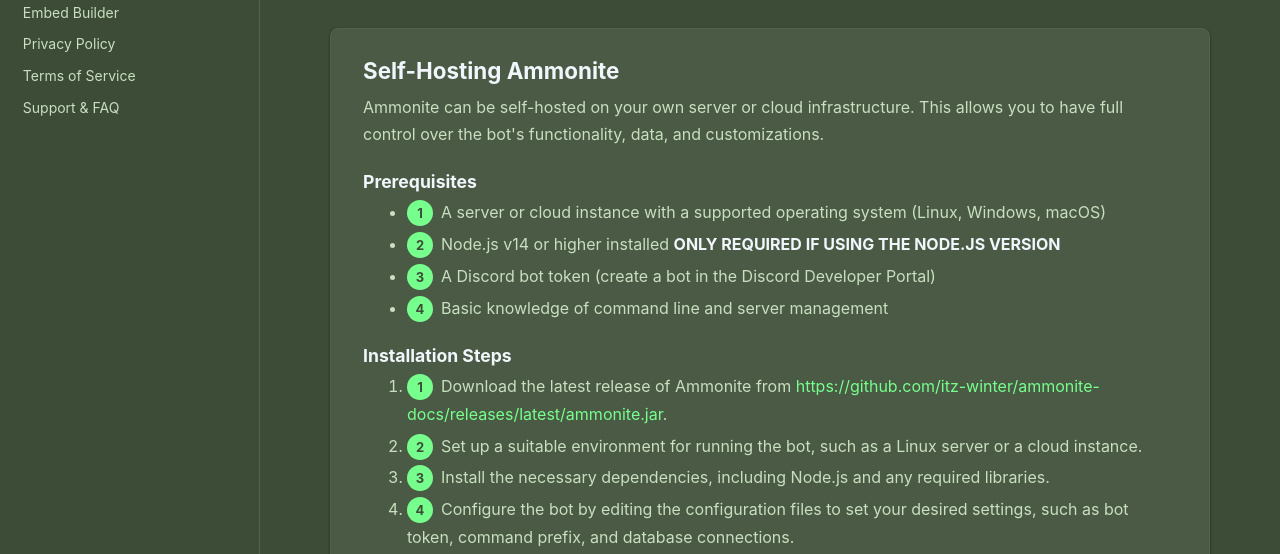
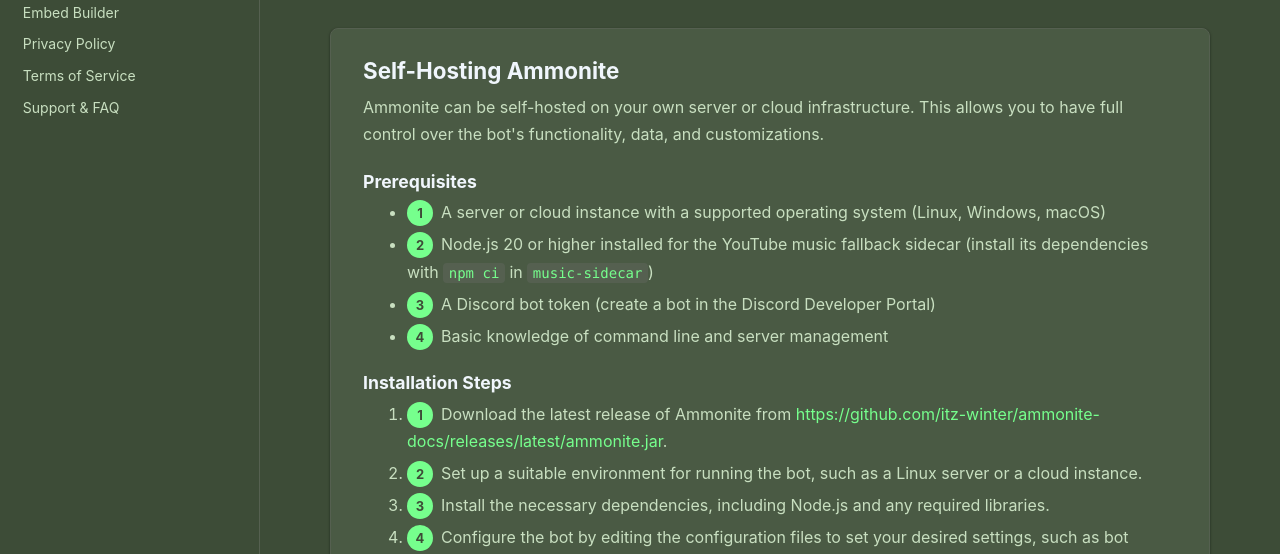
Before and after one commit to itz-winter/ammonite-docs, a plain HTML site: page self-hosting.html in a window 1280 px wide. Shown: the part 236-790 px from the top of the page. Drawn offline with Linux system fonts and the light colour scheme.

Commit message:
updated documentation

```diff
--- a/self-hosting.html
+++ b/self-hosting.html
@@ -24,7 +24,7 @@
         <h3>Prerequisites</h3>
         <ul>
           <li><span style="display:inline-block;background:var(--brand-primary);color:var(--bg-page);width:26px;height:26px;border-radius:50%;text-align:center;line-height:26px;font-size:13px;font-weight:700;margin-right:8px;">1</span>A server or cloud instance with a supported operating system (Linux, Windows, macOS)</li>
-          <li><span style="display:inline-block;background:var(--brand-primary);color:var(--bg-page);width:26px;height:26px;border-radius:50%;text-align:center;line-height:26px;font-size:13px;font-weight:700;margin-right:8px;">2</span>Node.js v14 or higher installed <strong>ONLY REQUIRED IF USING THE NODE.JS VERSION</strong></li>
+          <li><span style="display:inline-block;background:var(--brand-primary);color:var(--bg-page);width:26px;height:26px;border-radius:50%;text-align:center;line-height:26px;font-size:13px;font-weight:700;margin-right:8px;">2</span>Node.js 20 or higher installed for the YouTube music fallback sidecar (install its dependencies with <code>npm ci</code> in <code>music-sidecar</code>)</li>
           <li><span style="display:inline-block;background:var(--brand-primary);color:var(--bg-page);width:26px;height:26px;border-radius:50%;text-align:center;line-height:26px;font-size:13px;font-weight:700;margin-right:8px;">3</span>A Discord bot token (create a bot in the Discord Developer Portal)</li>
           <li><span style="display:inline-block;background:var(--brand-primary);color:var(--bg-page);width:26px;height:26px;border-radius:50%;text-align:center;line-height:26px;font-size:13px;font-weight:700;margin-right:8px;">4</span>Basic knowledge of command line and server management</li>
         </ul>
```
